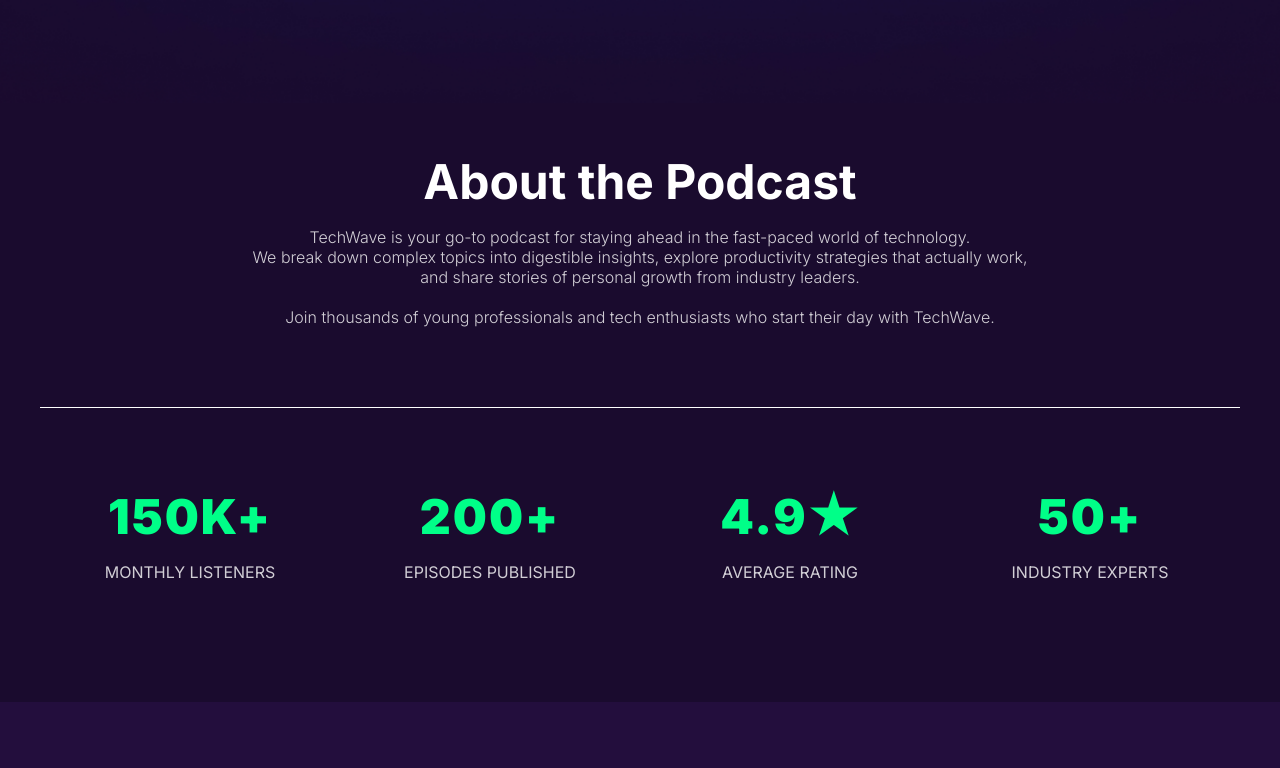
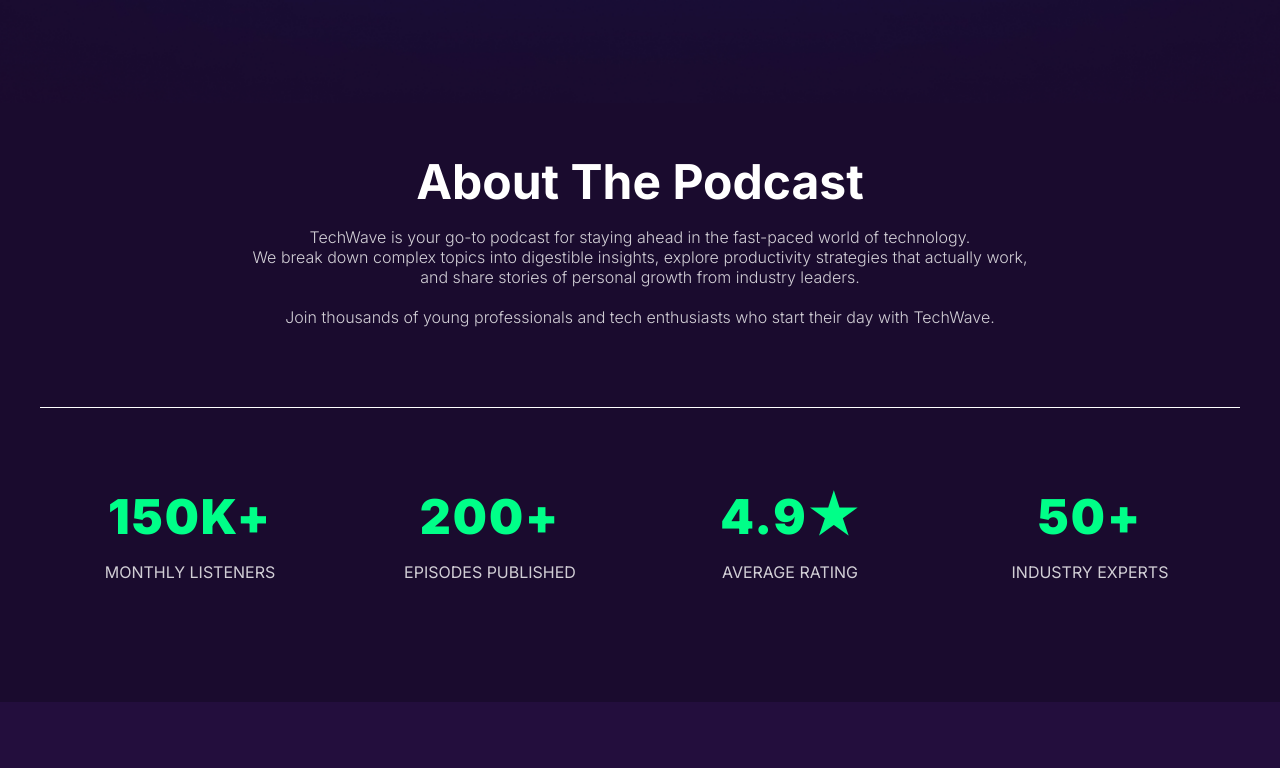
Before and after one commit to md-sajid-sarkar/Assignment-B13-A02-TechWave, a plain HTML site: page index.html in a window 1280 px wide. Shown: the part 772-1540 px from the top of the page. Drawn offline with Linux system fonts and the light colour scheme.

Commit message:
final push for submission

```diff
--- a/index.html
+++ b/index.html
@@ -41,7 +41,7 @@
         </section>
         <section class="content-section about-section">
             <div class="section-container">
-                <h2 class="about-title title">About the Podcast</h2>
+                <h2 class="about-title title">About The Podcast</h2>
                 <p class="about-description">TechWave is your go-to podcast for staying ahead in the fast-paced world of technology. <br> We break down complex topics into digestible insights, explore productivity strategies that actually work, <br> and share stories of personal growth from industry leaders. <br> <br>  Join thousands of young professionals and tech enthusiasts who start their day with TechWave.</p>
                 <div class="line">
 
--- a/style/style.css
+++ b/style/style.css
@@ -54,6 +54,7 @@
     }
   to{
     opacity: 1;
+    transform: translateY(0);
     }
 }
 .hero-title{
@@ -66,6 +67,13 @@
 
 .buttons{
   animation: fadeUp 1.4s ease forwards;
+}
+.hero-section,
+.about-section,
+.why-choose-section,
+.featured-episodes-section,
+.host-section{
+  animation: fadeUp 0.9s ease forwards;
 }
 
 @keyframes pulse {
@@ -84,6 +92,11 @@
 .play-btn{
   animation: pulse 2s infinite;
 }
+
+
+
+
+
 
 
 
@@ -207,7 +220,6 @@
 /* CSS about Hero section */
 .hero-section {
     width: 100%;
-    height: 100vh;
 }
 .background-img{
     border-top: 1px solid rgba(255, 255, 255, 0.188);
```
